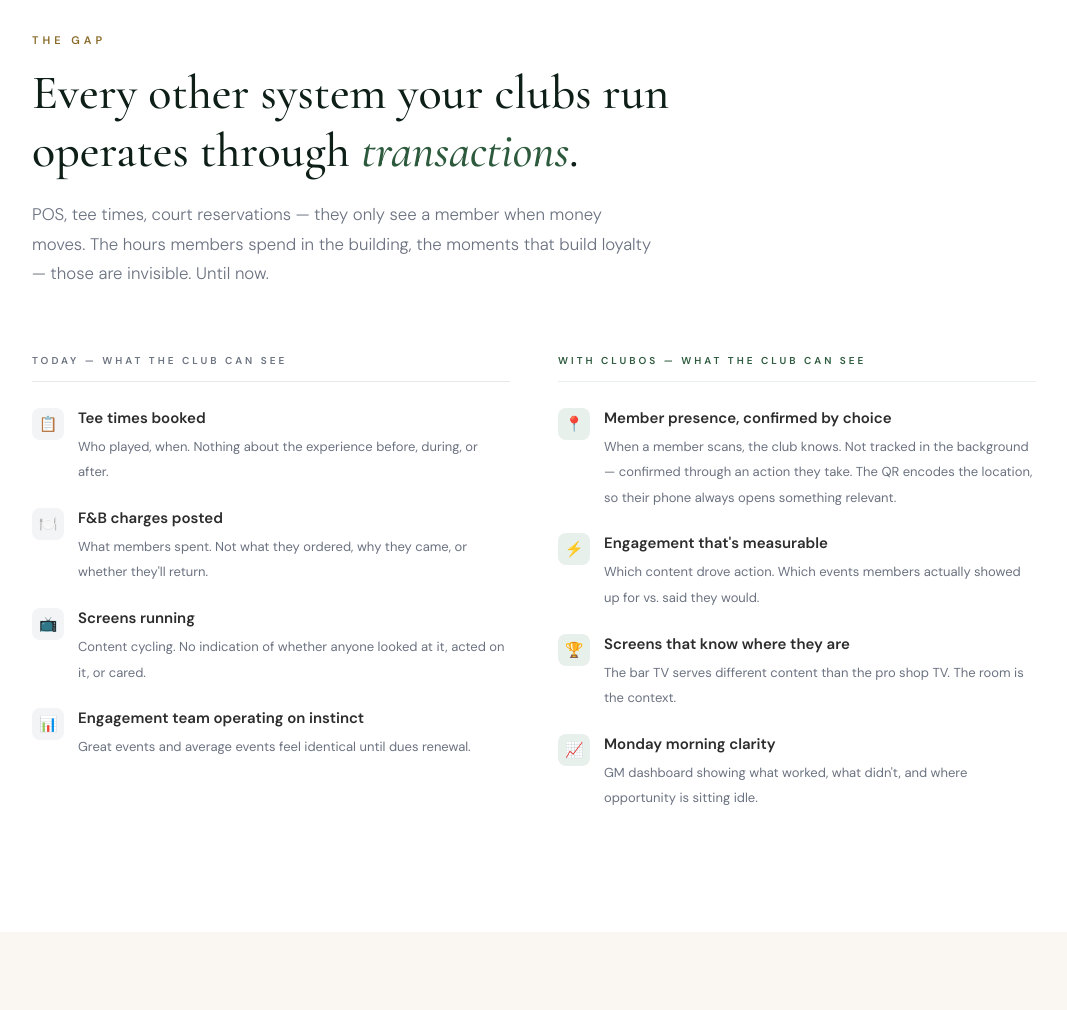
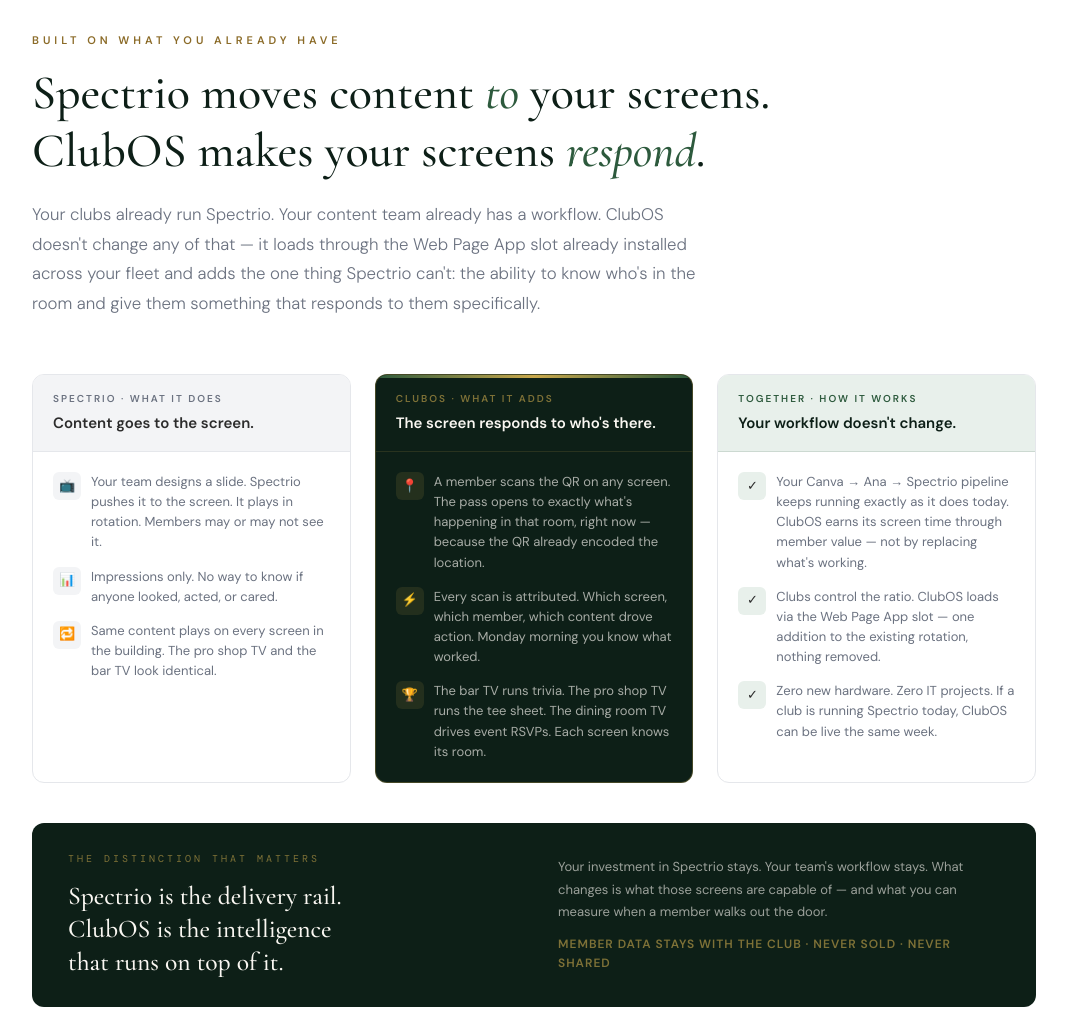
Before and after one commit to billgarrity-afk/clubos-invited, a plain HTML site: page public/index.html in a window 1280 px wide. Shown: the part 1280-2290 px from the top of the page, without its empty margins (106-1173 px from the left). Drawn offline with nearby package versions, Linux system fonts and the light colour scheme.

Commit message:
Update navigation and problem section in index.html

```diff
--- a/public/index.html
+++ b/public/index.html
@@ -438,7 +438,7 @@
 <nav>
   <div class="wordmark"><span class="club">Club</span><span class="os">OS</span></div>
   <ul class="nav-links">
-    <li><a href="#problem">The Gap</a></li>
+    <li><a href="#difference">How We're Different</a></li>
     <li><a href="#concierge">ClubOS Pass</a></li>
     <li><a href="#displays">Displays</a></li>
     <li><a href="#infrastructure">Infrastructure</a></li>
@@ -572,54 +572,93 @@
   <div class="hero-scroll-hint">Scroll to explore</div>
 </section>
 
-<!-- PROBLEM -->
-<section class="problem-section" id="problem">
+<!-- ENPLUG POSITIONING -->
+<section class="problem-section" id="difference" style="background:var(--white);">
   <div class="section-inner">
-    <div class="section-eyebrow">The Gap</div>
-    <h2 class="section-headline">Every other system your clubs run<br>operates through <em>transactions</em>.</h2>
-    <p class="section-body">POS, tee times, court reservations — they only see a member when money moves. The hours members spend in the building, the moments that build loyalty — those are invisible. Until now.</p>
-    <div class="problem-grid">
+    <div class="section-eyebrow">Built on What You Already Have</div>
+    <h2 class="section-headline">Spectrio moves content <em>to</em> your screens.<br>ClubOS makes your screens <em>respond</em>.</h2>
+    <p class="section-body" style="max-width:680px;">Your clubs already run Spectrio. Your content team already has a workflow. ClubOS doesn't change any of that — it loads through the Web Page App slot already installed across your fleet and adds the one thing Spectrio can't: the ability to know who's in the room and give them something that responds to them specifically.</p>
+
+    <div style="display:grid;grid-template-columns:1fr 1fr 1fr;gap:24px;margin-top:56px;">
+
+      <div style="border:1px solid var(--gray-light);border-radius:12px;overflow:hidden;">
+        <div style="background:#F3F4F6;padding:16px 20px;border-bottom:1px solid var(--gray-light);">
+          <div style="font-size:10px;font-weight:700;letter-spacing:2px;text-transform:uppercase;color:var(--gray);margin-bottom:4px;">Spectrio · What it does</div>
+          <div style="font-size:15px;font-weight:600;color:var(--charcoal);">Content goes to the screen.</div>
+        </div>
+        <div style="padding:20px;display:flex;flex-direction:column;gap:14px;">
+          <div style="display:flex;gap:10px;align-items:flex-start;">
+            <div style="width:28px;height:28px;background:#F3F4F6;border-radius:6px;display:flex;align-items:center;justify-content:center;font-size:13px;flex-shrink:0;">📺</div>
+            <div style="font-size:13px;color:var(--gray);line-height:1.55;">Your team designs a slide. Spectrio pushes it to the screen. It plays in rotation. Members may or may not see it.</div>
+          </div>
+          <div style="display:flex;gap:10px;align-items:flex-start;">
+            <div style="width:28px;height:28px;background:#F3F4F6;border-radius:6px;display:flex;align-items:center;justify-content:center;font-size:13px;flex-shrink:0;">📊</div>
+            <div style="font-size:13px;color:var(--gray);line-height:1.55;">Impressions only. No way to know if anyone looked, acted, or cared.</div>
+          </div>
+          <div style="display:flex;gap:10px;align-items:flex-start;">
+            <div style="width:28px;height:28px;background:#F3F4F6;border-radius:6px;display:flex;align-items:center;justify-content:center;font-size:13px;flex-shrink:0;">🔁</div>
+            <div style="font-size:13px;color:var(--gray);line-height:1.55;">Same content plays on every screen in the building. The pro shop TV and the bar TV look identical.</div>
+          </div>
+        </div>
+      </div>
+
+      <div style="border:1px solid rgba(201,168,76,0.3);border-radius:12px;overflow:hidden;background:var(--green-dark);position:relative;">
+        <div style="position:absolute;top:0;left:0;right:0;height:3px;background:linear-gradient(90deg,var(--green-acc),var(--gold),var(--green-acc));"></div>
+        <div style="padding:16px 20px;border-bottom:1px solid rgba(201,168,76,0.15);">
+          <div style="font-size:10px;font-weight:700;letter-spacing:2px;text-transform:uppercase;color:rgba(201,168,76,0.6);margin-bottom:4px;">ClubOS · What it adds</div>
+          <div style="font-size:15px;font-weight:600;color:var(--cream);">The screen responds to who's there.</div>
+        </div>
+        <div style="padding:20px;display:flex;flex-direction:column;gap:14px;">
+          <div style="display:flex;gap:10px;align-items:flex-start;">
+            <div style="width:28px;height:28px;background:rgba(201,168,76,0.12);border-radius:6px;display:flex;align-items:center;justify-content:center;font-size:13px;flex-shrink:0;">📍</div>
+            <div style="font-size:13px;color:rgba(250,247,242,0.65);line-height:1.55;">A member scans the QR on any screen. The pass opens to exactly what's happening in that room, right now — because the QR already encoded the location.</div>
+          </div>
+          <div style="display:flex;gap:10px;align-items:flex-start;">
+            <div style="width:28px;height:28px;background:rgba(201,168,76,0.12);border-radius:6px;display:flex;align-items:center;justify-content:center;font-size:13px;flex-shrink:0;">⚡</div>
+            <div style="font-size:13px;color:rgba(250,247,242,0.65);line-height:1.55;">Every scan is attributed. Which screen, which member, which content drove action. Monday morning you know what worked.</div>
+          </div>
+          <div style="display:flex;gap:10px;align-items:flex-start;">
+            <div style="width:28px;height:28px;background:rgba(201,168,76,0.12);border-radius:6px;display:flex;align-items:center;justify-content:center;font-size:13px;flex-shrink:0;">🏆</div>
+            <div style="font-size:13px;color:rgba(250,247,242,0.65);line-height:1.55;">The bar TV runs trivia. The pro shop TV runs the tee sheet. The dining room TV drives event RSVPs. Each screen knows its room.</div>
+          </div>
+        </div>
+      </div>
+
+      <div style="border:1px solid var(--gray-light);border-radius:12px;overflow:hidden;">
+        <div style="background:var(--green-soft);padding:16px 20px;border-bottom:1px solid rgba(45,90,61,0.15);">
+          <div style="font-size:10px;font-weight:700;letter-spacing:2px;text-transform:uppercase;color:var(--green-acc);margin-bottom:4px;">Together · How it works</div>
+          <div style="font-size:15px;font-weight:600;color:var(--green-dark);">Your workflow doesn't change.</div>
+        </div>
+        <div style="padding:20px;display:flex;flex-direction:column;gap:14px;">
+          <div style="display:flex;gap:10px;align-items:flex-start;">
+            <div style="width:28px;height:28px;background:var(--green-soft);border-radius:6px;display:flex;align-items:center;justify-content:center;font-size:13px;flex-shrink:0;">✓</div>
+            <div style="font-size:13px;color:var(--gray);line-height:1.55;">Your Canva → Ana → Spectrio pipeline keeps running exactly as it does today. ClubOS earns its screen time through member value — not by replacing what's working.</div>
+          </div>
+          <div style="display:flex;gap:10px;align-items:flex-start;">
+            <div style="width:28px;height:28px;background:var(--green-soft);border-radius:6px;display:flex;align-items:center;justify-content:center;font-size:13px;flex-shrink:0;">✓</div>
+            <div style="font-size:13px;color:var(--gray);line-height:1.55;">Clubs control the ratio. ClubOS loads via the Web Page App slot — one addition to the existing rotation, nothing removed.</div>
+          </div>
+          <div style="display:flex;gap:10px;align-items:flex-start;">
+            <div style="width:28px;height:28px;background:var(--green-soft);border-radius:6px;display:flex;align-items:center;justify-content:center;font-size:13px;flex-shrink:0;">✓</div>
+            <div style="font-size:13px;color:var(--gray);line-height:1.55;">Zero new hardware. Zero IT projects. If a club is running Spectrio today, ClubOS can be live the same week.</div>
+          </div>
+        </div>
+      </div>
+
+    </div>
+
+    <!-- The key reframe -->
+    <div style="margin-top:40px;padding:28px 36px;background:var(--green-dark);border-radius:12px;display:grid;grid-template-columns:1fr 1fr;gap:48px;align-items:center;">
       <div>
-        <div class="problem-col-label today">Today — What the Club Can See</div>
-        <div class="problem-item"><div class="problem-icon gray">📋</div><div class="problem-item-text"><strong>Tee times booked</strong><span>Who played, when. Nothing about the experience before, during, or after.</span></div></div>
-        <div class="problem-item"><div class="problem-icon gray">🍽️</div><div class="problem-item-text"><strong>F&B charges posted</strong><span>What members spent. Not what they ordered, why they came, or whether they'll return.</span></div></div>
-        <div class="problem-item"><div class="problem-icon gray">📺</div><div class="problem-item-text"><strong>Screens running</strong><span>Content cycling. No indication of whether anyone looked at it, acted on it, or cared.</span></div></div>
-        <div class="problem-item"><div class="problem-icon gray">📊</div><div class="problem-item-text"><strong>Engagement team operating on instinct</strong><span>Great events and average events feel identical until dues renewal.</span></div></div>
+        <div style="font-size:10px;letter-spacing:3px;text-transform:uppercase;color:rgba(201,168,76,0.6);font-family:'DM Mono',monospace;margin-bottom:12px;">The distinction that matters</div>
+        <div style="font-family:'Cormorant Garamond',serif;font-size:1.6rem;color:var(--cream);font-weight:500;line-height:1.3;">Spectrio is the delivery rail.<br>ClubOS is the intelligence<br>that runs on top of it.</div>
       </div>
-      <div>
-        <div class="problem-col-label with">With ClubOS — What the Club Can See</div>
-        <div class="problem-item"><div class="problem-icon green">📍</div><div class="problem-item-text"><strong>Member presence, confirmed by choice</strong><span>When a member scans, the club knows. Not tracked in the background — confirmed through an action they take. The QR encodes the location, so their phone always opens something relevant.</span></div></div>
-        <div class="problem-item"><div class="problem-icon green">⚡</div><div class="problem-item-text"><strong>Engagement that's measurable</strong><span>Which content drove action. Which events members actually showed up for vs. said they would.</span></div></div>
-        <div class="problem-item"><div class="problem-icon green">🏆</div><div class="problem-item-text"><strong>Screens that know where they are</strong><span>The bar TV serves different content than the pro shop TV. The room is the context.</span></div></div>
-        <div class="problem-item"><div class="problem-icon green">📈</div><div class="problem-item-text"><strong>Monday morning clarity</strong><span>GM dashboard showing what worked, what didn't, and where opportunity is sitting idle.</span></div></div>
+      <div style="display:flex;flex-direction:column;gap:12px;">
+        <div style="font-size:13px;color:rgba(250,247,242,0.6);line-height:1.7;">Your investment in Spectrio stays. Your team's workflow stays. What changes is what those screens are capable of — and what you can measure when a member walks out the door.</div>
+        <div style="font-size:12px;color:rgba(201,168,76,0.6);font-weight:600;letter-spacing:1px;text-transform:uppercase;">Member data stays with the club · Never sold · Never shared</div>
       </div>
     </div>
-  </div>
-</section>
 
-<!-- JOURNEY -->
-<section class="journey-section" id="journey">
-  <div class="section-inner">
-    <div class="journey-intro">
-      <div><div class="section-eyebrow">Member Journey</div><h2 class="section-headline">A Saturday at the club —<br><em>seen differently</em>.</h2></div>
-      <div class="journey-intro-right">Six natural touchpoints across a member's day. No app. No account. No friction — just a scan that returns something useful every time.</div>
-    </div>
-    <div class="timeline-wrap">
-      <div class="timeline-track"></div>
-      <div class="timeline-stops">
-        <div class="timeline-stop fade-in"><div class="stop-dot-wrap active"><span class="stop-emoji">⛳</span></div><div class="stop-time">8:10 AM</div><div class="stop-name">First Tee</div><div class="stop-action">Tee time confirmed, course conditions, who they're playing with</div></div>
-        <div class="timeline-stop fade-in"><div class="stop-dot-wrap active"><span class="stop-emoji">🎾</span></div><div class="stop-time">10:00 AM</div><div class="stop-name">Courts</div><div class="stop-action">Live reservation board, availability at a glance</div></div>
-        <div class="timeline-stop fade-in"><div class="stop-dot-wrap gold"><span class="stop-emoji">🍽️</span></div><div class="stop-time">12:30 PM</div><div class="stop-name">Dining Room</div><div class="stop-action">Today's specials, full menu, event RSVP from the table</div></div>
-        <div class="timeline-stop fade-in"><div class="stop-dot-wrap active"><span class="stop-emoji">🍺</span></div><div class="stop-time">3:00 PM</div><div class="stop-name">19th Hole</div><div class="stop-action">Trivia night, bar specials, quick picks</div></div>
-        <div class="timeline-stop fade-in"><div class="stop-dot-wrap gold"><span class="stop-emoji">📅</span></div><div class="stop-time">4:30 PM</div><div class="stop-name">Event Board</div><div class="stop-action">Upcoming events, RSVP, kids programming</div></div>
-        <div class="timeline-stop fade-in"><div class="stop-dot-wrap soft"><span class="stop-emoji">🏛️</span></div><div class="stop-time">Any Time</div><div class="stop-name">Ask Ruby</div><div class="stop-action">One scan, any question — dining, courts, tee times, events</div></div>
-      </div>
-    </div>
-    <div class="journey-cards">
-      <div class="journey-card fade-in"><div class="jcard-icon">📡</div><div class="jcard-title">Presence, not tracking</div><div class="jcard-body">No background monitoring. A member is recognized when they choose to scan — and only then. The QR encodes the location, so their phone already knows where it is before it opens.</div><div class="jcard-tag">Privacy by design</div></div>
-      <div class="journey-card fade-in"><div class="jcard-icon">🔐</div><div class="jcard-title">Member data stays with the club</div><div class="jcard-body">Every scan is stored on the club's dedicated instance. Never sold, never shared, pull it out anytime. Invited's member relationships stay exactly where they belong.</div><div class="jcard-tag">Data sovereignty</div></div>
-      <div class="journey-card fade-in"><div class="jcard-icon">⚙️</div><div class="jcard-title">Zero new hardware</div><div class="jcard-body">ClubOS runs on the screens Invited already has, via the Spectrio Web Page App that's already installed. No hardware orders, no IT projects, no downtime.</div><div class="jcard-tag">Runs on existing fleet</div></div>
-    </div>
   </div>
 </section>
 
```
